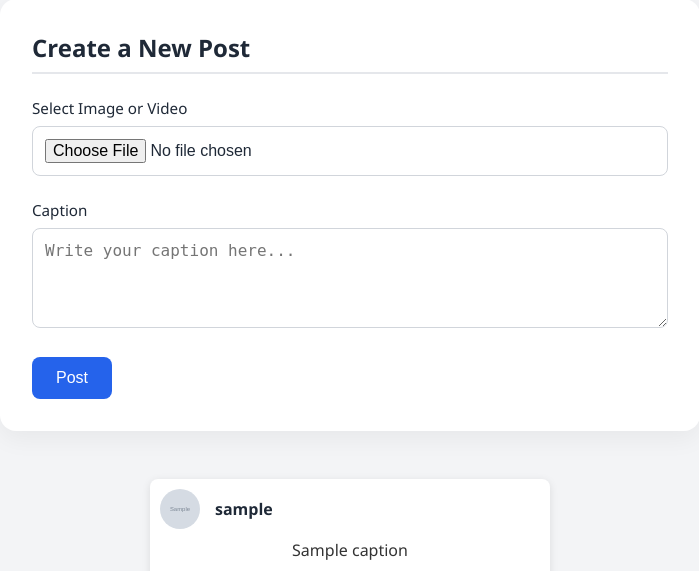
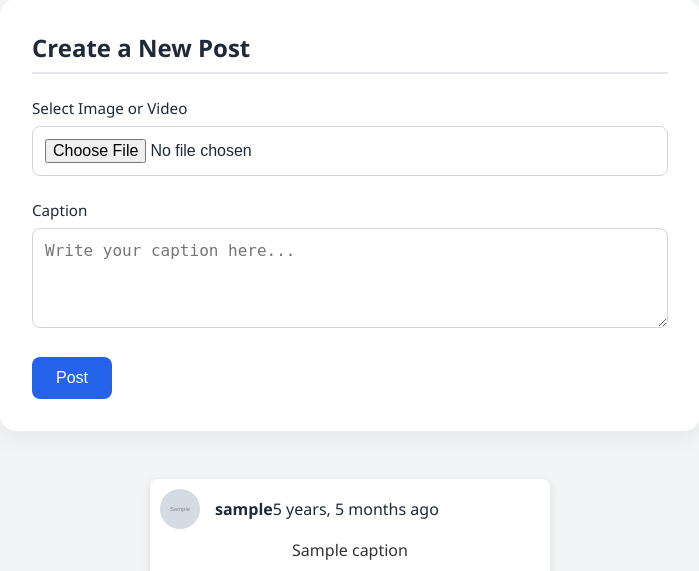
Before and after one commit to GERRY-01/Social-Media, a Django app: template templates/home.html in a window 1280 px wide. Shown: the part 214-785 px from the top of the page, without its empty margins (290-989 px from the left). Run offline with Django 3.2, Linux system fonts and the light colour scheme; the template is opened without the code that fills it: most values are stand-ins (such as "Sample title", 1, 10 or a date in 2020); grey boxes marked "Sample" are stand-in pictures.

Commit message:
added the feture of showing the time a post was posted

```diff
--- a/templates/home.html
+++ b/templates/home.html
@@ -445,6 +445,8 @@
             <div class= "post-header">
             <img class = "post-profile-pic" src="{{ post.user.registration.image.url }}" alt="Profile Picture">
             <p><strong>{{ post.user.username }}</strong></p>
+            {% load humanize %}
+             <p class="post-time">{{ post.created_at|naturaltime }}</p>
             </div>
             {% if post.caption %}
                 <p class="caption">{{ post.caption }}</p>
```
